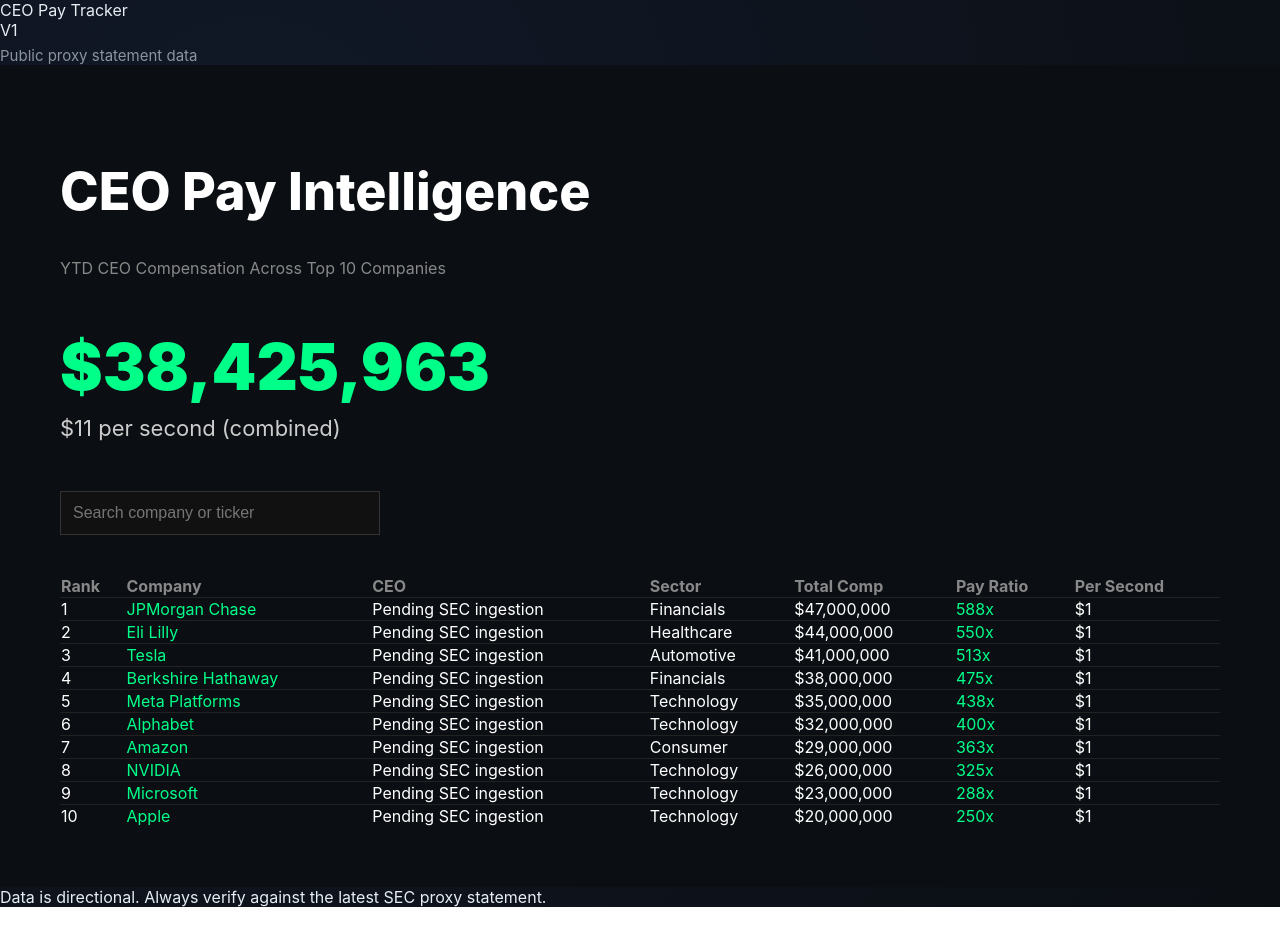
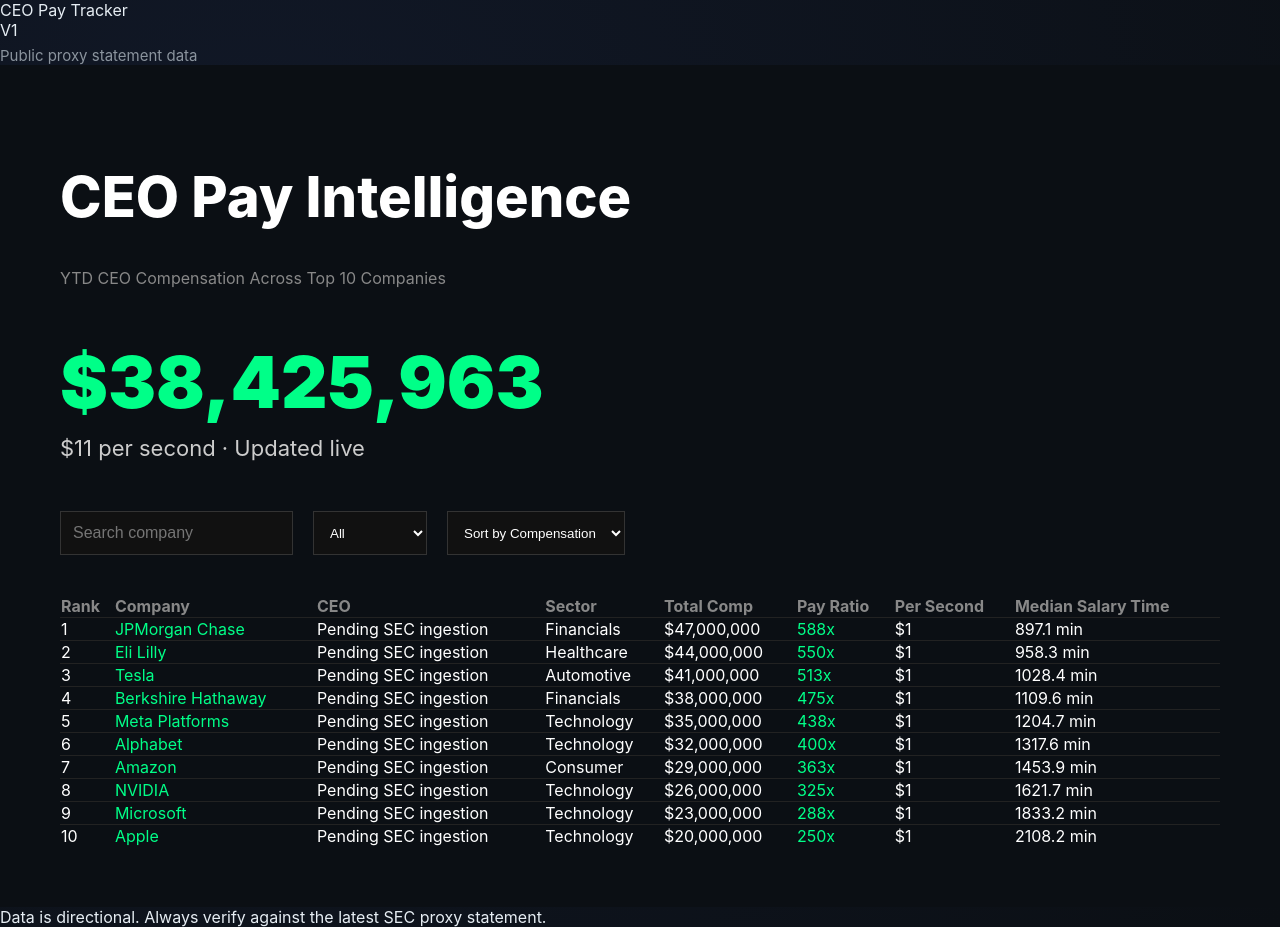
Before and after one commit to gobears2323/ceo-pay-tracker, a Next.js app: page / in a window 1280 px wide. Built offline with nearby package versions, Linux system fonts and the light colour scheme.

Commit message:
full dashboard upgrade A-F

```diff
--- a/app/page.tsx
+++ b/app/page.tsx
@@ -5,37 +5,91 @@
 import { companies, dataMeta } from '../lib/data.generated'
 import { formatUsd, payPerSecond } from '../lib/pay'
 
+type SortKey =
+  | 'comp'
+  | 'ratio'
+  | 'marketCap'
+
 export default function HomePage() {
   const [now, setNow] = useState(new Date())
   const [search, setSearch] = useState('')
+  const [sector, setSector] = useState('All')
+  const [sortBy, setSortBy] = useState<SortKey>('comp')
 
   useEffect(() => {
     const id = setInterval(() => setNow(new Date()), 100)
     return () => clearInterval(id)
   }, [])
 
-  const filtered = useMemo(() => {
-    return companies.filter(c =>
-      (c.companyName || '').toLowerCase().includes(search.toLowerCase()) ||
-      (c.ticker || '').toLowerCase().includes(search.toLowerCase())
-    )
-  }, [search])
-
-  const sorted = [...filtered].sort(
-    (a, b) => (b.totalCompUsd ?? 0) - (a.totalCompUsd ?? 0)
+  const uniqueSectors = Array.from(
+    new Set(companies.map(c => c.sector))
   )
 
+  const filtered = useMemo(() => {
+    return companies
+      .filter(c =>
+        (c.companyName || '')
+          .toLowerCase()
+          .includes(search.toLowerCase()) ||
+        (c.ticker || '')
+          .toLowerCase()
+          .includes(search.toLowerCase())
+      )
+      .filter(c =>
+        sector === 'All' ? true : c.sector === sector
+      )
+  }, [search, sector])
+
+  const sorted = useMemo(() => {
+    const copy = [...filtered]
+
+    if (sortBy === 'comp') {
+      copy.sort((a, b) =>
+        (b.totalCompUsd ?? 0) -
+        (a.totalCompUsd ?? 0)
+      )
+    }
+
+    if (sortBy === 'ratio') {
+      copy.sort((a, b) =>
+        (b.payRatio ?? 0) -
+        (a.payRatio ?? 0)
+      )
+    }
+
+    if (sortBy === 'marketCap') {
+      // placeholder logic for now
+      copy.sort((a, b) =>
+        a.companyName.localeCompare(b.companyName)
+      )
+    }
+
+    return copy
+  }, [filtered, sortBy])
+
   const globalPps = sorted.reduce((sum, c) => {
-    if (!c.totalCompUsd || !c.fiscalYear) return sum
-    return sum + payPerSecond(c.totalCompUsd, c.fiscalYear)
+    if (!c.totalCompUsd || !c.fiscalYear)
+      return sum
+    return (
+      sum +
+      payPerSecond(
+        c.totalCompUsd,
+        c.fiscalYear
+      )
+    )
   }, 0)
 
   const secondsSinceYearStart = (() => {
-    const start = new Date(now.getFullYear(), 0, 1).getTime()
+    const start = new Date(
+      now.getFullYear(),
+      0,
+      1
+    ).getTime()
     return (now.getTime() - start) / 1000
   })()
 
-  const globalEarned = globalPps * secondsSinceYearStart
+  const globalEarned =
+    globalPps * secondsSinceYearStart
 
   return (
     <div
@@ -44,48 +98,119 @@
         backgroundColor: '#0b0f14',
         color: '#ffffff',
         minHeight: '100vh',
-        fontFamily: 'Inter, sans-serif'
+        fontFamily:
+          'Inter, -apple-system, sans-serif'
       }}
     >
       {/* HERO */}
-      <h1 style={{ fontSize: 52, fontWeight: 800 }}>
+      <h1
+        style={{
+          fontSize: 56,
+          fontWeight: 800
+        }}
+      >
         CEO Pay Intelligence
       </h1>
 
-      <div style={{ marginTop: 10, color: '#888' }}>
-        YTD CEO Compensation Across Top {sorted.length} Companies
+      <div
+        style={{
+          marginTop: 10,
+          color: '#888'
+        }}
+      >
+        YTD CEO Compensation Across Top{' '}
+        {sorted.length} Companies
       </div>
 
       <div
         style={{
           marginTop: 50,
-          fontSize: 64,
+          fontSize: 72,
           fontWeight: 900,
-          color: '#00ff88'
+          color: '#00ff88',
+          transition: 'all 0.1s linear'
         }}
       >
         {formatUsd(globalEarned)}
       </div>
 
-      <div style={{ fontSize: 22, marginTop: 10, color: '#ccc' }}>
-        {formatUsd(globalPps)} per second (combined)
+      <div
+        style={{
+          fontSize: 22,
+          marginTop: 10,
+          color: '#ccc'
+        }}
+      >
+        {formatUsd(globalPps)} per second
+        · Updated live
       </div>
 
-      {/* SEARCH */}
-      <div style={{ marginTop: 50 }}>
+      {/* FILTERS */}
+      <div
+        style={{
+          marginTop: 50,
+          display: 'flex',
+          gap: 20,
+          flexWrap: 'wrap'
+        }}
+      >
         <input
-          placeholder="Search company or ticker"
+          placeholder="Search company"
           value={search}
-          onChange={e => setSearch(e.target.value)}
+          onChange={e =>
+            setSearch(e.target.value)
+          }
           style={{
             padding: 12,
-            width: 320,
             fontSize: 16,
             backgroundColor: '#111',
             color: '#fff',
             border: '1px solid #333'
           }}
         />
+
+        <select
+          value={sector}
+          onChange={e =>
+            setSector(e.target.value)
+          }
+          style={{
+            padding: 12,
+            backgroundColor: '#111',
+            color: '#fff',
+            border: '1px solid #333'
+          }}
+        >
+          <option>All</option>
+          {uniqueSectors.map(s => (
+            <option key={s}>{s}</option>
+          ))}
+        </select>
+
+        <select
+          value={sortBy}
+          onChange={e =>
+            setSortBy(
+              e.target.value as SortKey
+            )
+          }
+          style={{
+            padding: 12,
+            backgroundColor: '#111',
+            color: '#fff',
+            border: '1px solid #333'
+          }}
+        >
+          <option value="comp">
+            Sort by Compensation
+          </option>
+          <option value="ratio">
+            Sort by Pay Ratio
+          </option>
+          <option value="marketCap">
+            Sort by Market Cap
+          </option>
+        </select>
       </div>
 
       {/* TABLE */}
@@ -97,57 +222,119 @@
         }}
       >
         <thead>
-          <tr style={{ color: '#888' }}>
+          <tr
+            style={{
+              color: '#888'
+            }}
+          >
             <th align="left">Rank</th>
             <th align="left">Company</th>
             <th align="left">CEO</th>
             <th align="left">Sector</th>
-            <th align="left">Total Comp</th>
-            <th align="left">Pay Ratio</th>
-            <th align="left">Per Second</th>
+            <th align="left">
+              Total Comp
+            </th>
+            <th align="left">
+              Pay Ratio
+            </th>
+            <th align="left">
+              Per Second
+            </th>
+            <th align="left">
+              Median Salary Time
+            </th>
           </tr>
         </thead>
 
         <tbody>
-          {sorted.map((c, index) => {
+          {sorted.map(
+            (c, index) => {
               const pps =
-              c.totalCompUsd && c.fiscalYear
-                ? payPerSecond(c.totalCompUsd, c.fiscalYear)
+                c.totalCompUsd &&
+                c.fiscalYear
+                  ? payPerSecond(
+                      c.totalCompUsd,
+                      c.fiscalYear
+                    )
+                  : 0
+
+              const secondsToEarnMedian =
+                c.medianWorkerPayUsd &&
+                pps
+                  ? c.medianWorkerPayUsd /
+                    pps
                   : null
+
+              const minutes =
+                secondsToEarnMedian
+                  ? (
+                      secondsToEarnMedian /
+                      60
+                    ).toFixed(1)
+                  : '—'
 
               return (
                 <tr
                   key={c.ticker}
-                style={{ borderTop: '1px solid #222' }}
+                  style={{
+                    borderTop:
+                      '1px solid #222'
+                  }}
                 >
-                <td>{index + 1}</td>
+                  <td>
+                    {index + 1}
+                  </td>
 
                   <td>
                     <Link
                       href={`/company/${c.ticker}`}
                       style={{
-                      color: '#00ff88',
-                      textDecoration: 'none'
+                        color:
+                          '#00ff88',
+                        textDecoration:
+                          'none'
                       }}
                     >
                       {c.companyName}
                     </Link>
                   </td>
 
-                <td>{c.ceoName}</td>
+                  <td>
+                    {c.ceoName}
+                  </td>
 
-                <td>{c.sector}</td>
+                  <td>
+                    {c.sector}
+                  </td>
 
-                <td>{formatUsd(c.totalCompUsd || 0)}</td>
+                  <td>
+                    {formatUsd(
+                      c.totalCompUsd ||
+                        0
+                    )}
+                  </td>
 
-                <td style={{ color: '#00ff88' }}>
+                  <td
+                    style={{
+                      color:
+                        '#00ff88'
+                    }}
+                  >
                     {c.payRatio}x
                   </td>
 
-                <td>{pps ? formatUsd(pps) : '—'}</td>
+                  <td>
+                    {formatUsd(pps)}
+                  </td>
+
+                  <td>
+                    {minutes}{' '}
+                    min
+                  </td>
                 </tr>
               )
-          })}
+            }
+          )}
         </tbody>
       </table>
     </div>
```
Also changed, not shown: scripts/refresh_top100_sec.mjs (+13 -3 lines). Lines whose indentation alone changed are shown as unchanged.
